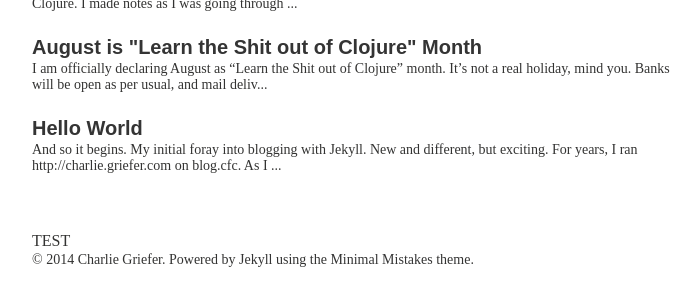
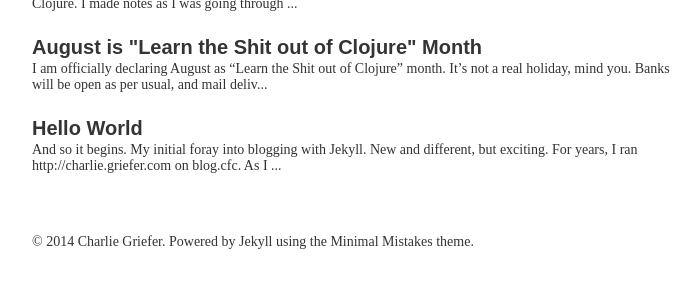
Before and after one commit to charliegriefer/charliegriefer.github.io, a Jekyll site: the page built from index.md, in a window 1280 px wide, cut to the strip 459-765 px from the top of the page. Shown: the whole strip, without its empty margins (288-988 px from the left). Built offline with Jekyll 4.4.1, drawn with Linux system fonts in a browser that asks for light colours; nearby versions of some CDN libraries; some web fonts are replaced.

Commit message:
Remove TEST text

```diff
--- a/_includes/_footer.html
+++ b/_includes/_footer.html
@@ -1,4 +1,4 @@
-<div class="google-ads">TEST
+<div class="google-ads">
   {% if site.owner.google.show-google-ads %}
   <!-- 320 x 50 ad -->
   <script async src="http://pagead2.googlesyndication.com/pagead/js/adsbygoogle.js"></script>
```
